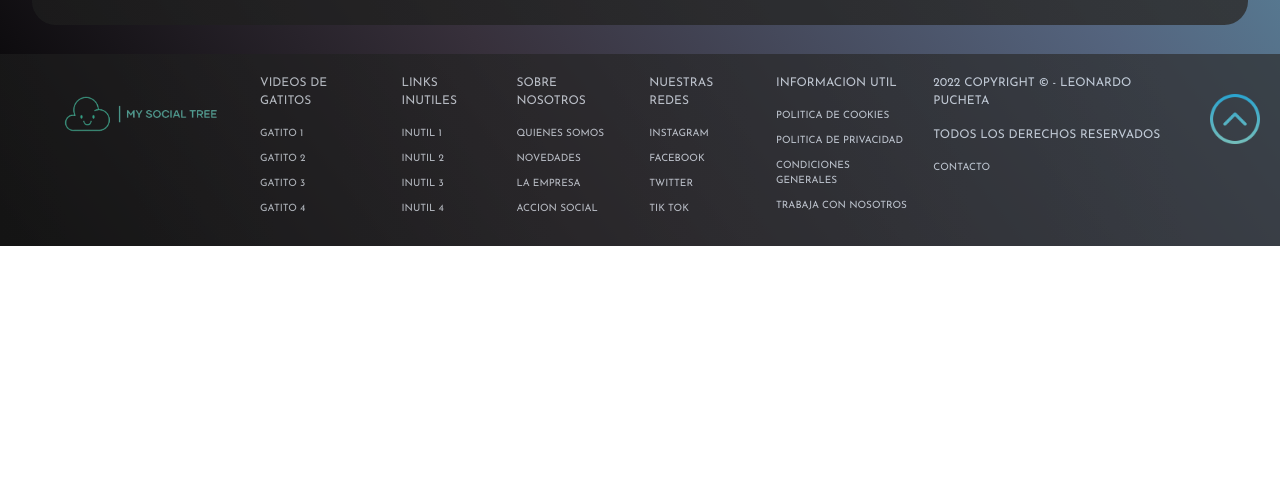
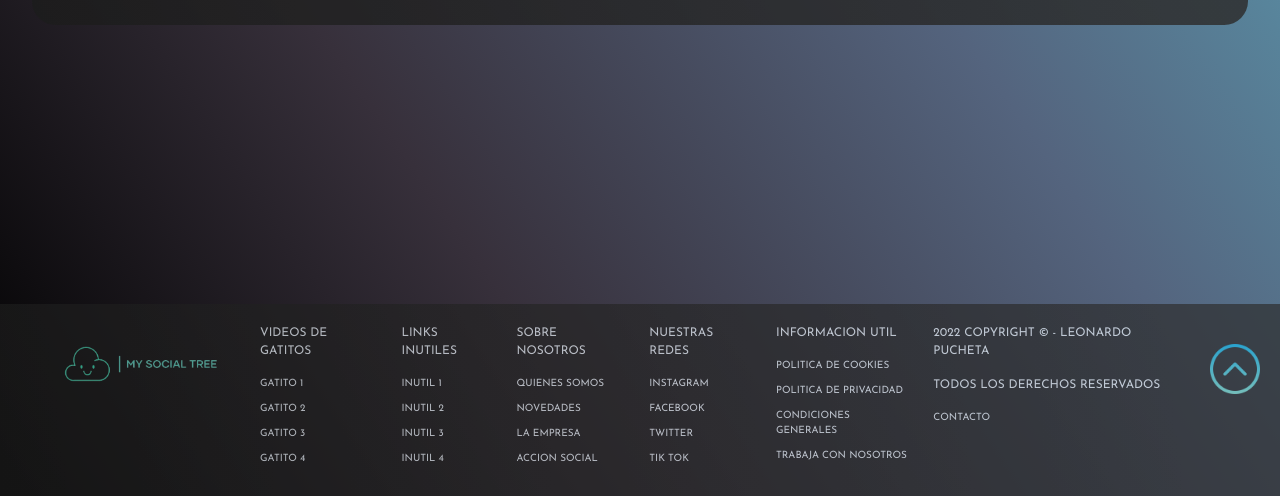
Before and after one commit to leopucheta/mysocialtree, a plain HTML site: page index.html in a window 1280 px wide. Shown: the part 1366-1862 px from the top of the page. Before the commit the page ends 1612 px from the top, so only its background shows below. Drawn offline with nearby package versions, Linux system fonts and the light colour scheme.

Commit message:
minor-fixes

```diff
--- a/css/stylesheet.css
+++ b/css/stylesheet.css
@@ -608,7 +608,7 @@ section.webdev>a>img:hover {
     footer {
         opacity: 0.7;
         position: relative;
-        margin-top: 20px;
+        margin-top: 270px;
         text-transform: uppercase;
         font-size: 12px;
         display: flex;
```
